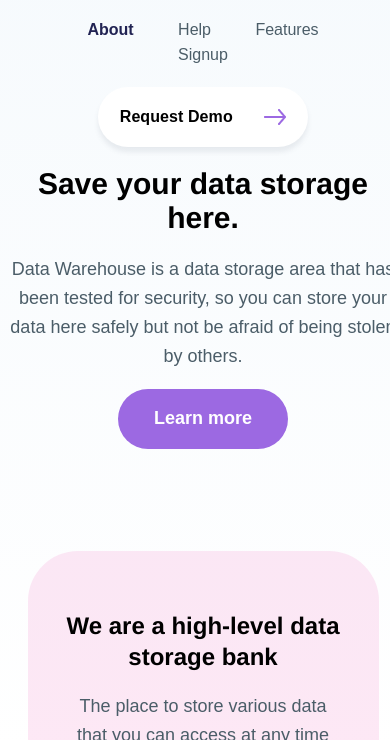
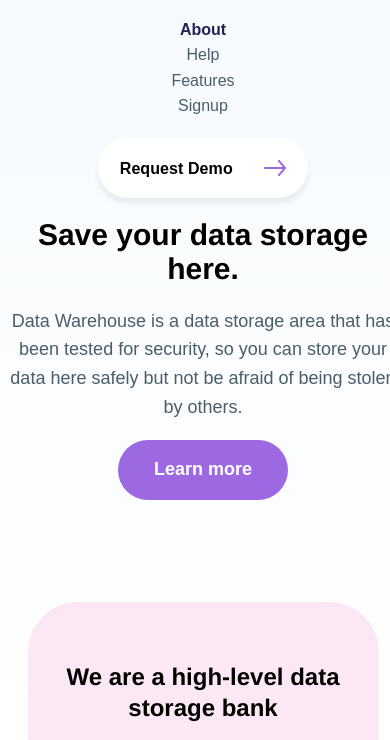
Before and after one commit to calistamayer/click-up, a website: page index.html in a window 390 px wide. Shown: the part 50-790 px from the top of the page. Drawn offline with nearby package versions, Linux system fonts and the light colour scheme; a web font is replaced by a local one.

Commit message:
responsive header

```diff
--- a/assets/css/styles.css
+++ b/assets/css/styles.css
@@ -312,6 +312,9 @@ body {
 /* MEDIA QUERY FOR TABLETS AND SMALLER */
 
 @media screen and (max-width: 900px) {
+    .header__nav {
+        display: flex;
+    }
     .hero {
         display: contents;
     }
@@ -354,6 +357,7 @@ body {
     }
     .header__nav {
         padding: 5% 15%;
+        flex-direction: column;
     }
 
     .hero {
```
